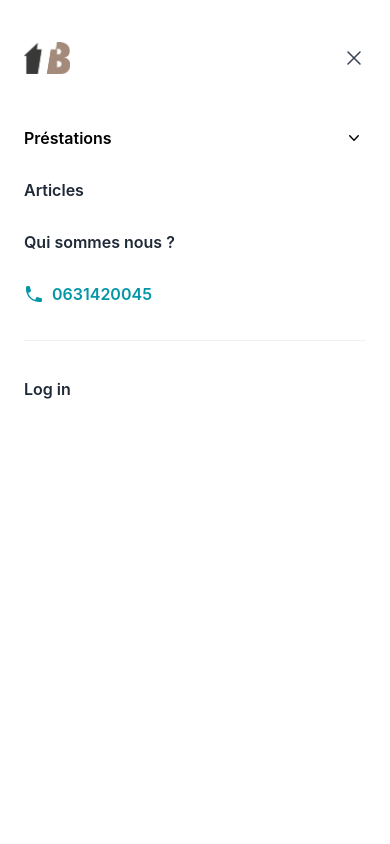
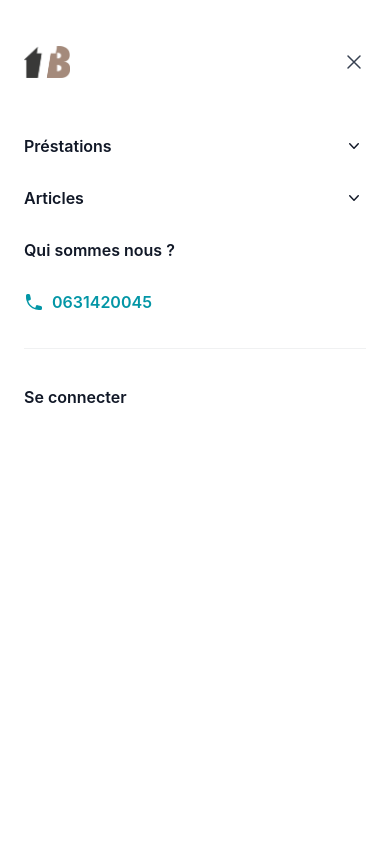
Before and after one commit to magicniclus/terabois, a Next.js app: page / in a window 390 px wide. Both pictures are taken after a click on the button "Open main menu". Shown: the top 844 px of the page. Built offline with nearby package versions, Linux system fonts and the light colour scheme.

Commit message:
Update Nav.js

```diff
--- a/components/organisms/nav/Nav.js
+++ b/components/organisms/nav/Nav.js
@@ -60,23 +60,63 @@ const callsToAction = [
   { name: "Contact", href: "#", icon: PhoneIcon },
 ];
 
+const company = [
+  {
+    name: "About us",
+    href: "#",
+    icon: SquaresPlusIcon,
+    description: "Get to know our team and our story",
+  },
+  {
+    name: "Careers",
+    href: "#",
+    icon: SquaresPlusIcon,
+    description: "Get to know our team and our story",
+  },
+  {
+    name: "Support",
+    href: "#",
+    icon: SquaresPlusIcon,
+    description: "Get to know our team and our story",
+  },
+  {
+    name: "Press",
+    href: "#",
+    icon: SquaresPlusIcon,
+    description: "Get to know our team and our story",
+  },
+  {
+    name: "Blog",
+    href: "#",
+    icon: SquaresPlusIcon,
+    description: "Get to know our team and our story",
+  },
+];
+
 function classNames(...classes) {
   return classes.filter(Boolean).join(" ");
 }
 const Nav = (props) => {
   const mobileMenuOpen = props.mobileMenuOpen;
   const setMobileMenuOpen = props.setMobileMenuOpen;
+  const withBg = props.withBg || true;
 
   return (
     <>
       <nav
-        className="mx-auto flex max-w-7xl items-center justify-between py-6"
+        className={`mx-auto flex max-w-7xl items-center justify-between py-6 ${
+          withBg ? (mobileMenuOpen ? "" : "bg-white") : ""
+        }`}
         aria-label="Global"
       >
         <div className={` lg:flex-1 ${mobileMenuOpen ? "hidden" : "flex"}`}>
-          <a href="#" className="-m-1.5 p-1.5">
+          <a href="/" className="-m-1.5 p-1.5">
             <span className="sr-only">Terabois</span>
-            <img className="h-8 w-auto" src="/img/logos/logo.png" alt="" />
+            <img
+              className="h-8 w-auto"
+              src="/img/logos/logo.png"
+              alt="terabois"
+            />
           </a>
         </div>
         <div className={`${mobileMenuOpen ? "hidden" : "flex lg:flex-1"}`}>
@@ -167,14 +207,14 @@ const Nav = (props) => {
         open={mobileMenuOpen}
         onClose={setMobileMenuOpen}
       >
-        <div className="fixed inset-0 z-10" />
+        <div className="fixed inset-0 z-100" />
         <Dialog.Panel className="fixed inset-y-0 right-0 z-10 w-full overflow-y-auto bg-white px-6 py-6 sm:max-w-sm sm:ring-1 sm:ring-gray-800/10">
           <div className="flex items-center justify-between">
-            <a href="#" className="-m-1.5 p-1.5 py-6">
+            <a href="#" className="-m-1.5 p-1.5 py-7">
               <span className="sr-only">Terabois</span>
               <img
                 className="h-8 w-auto"
-                src="./img/logos/logo.png"
+                src="/img/logos/logo.png"
                 alt="terabois"
               />
             </a>
@@ -183,7 +223,7 @@ const Nav = (props) => {
               className="-m-2.5 rounded-md p-2.5 text-gray-700"
               onClick={() => setMobileMenuOpen(false)}
             >
-              <span className="sr-only">Close menu</span>
+              <span className="sr-only">Fermer le menu</span>
               <XMarkIcon className="h-6 w-6" aria-hidden="true" />
             </button>
           </div>
@@ -193,7 +233,7 @@ const Nav = (props) => {
                 <Disclosure as="div" className="-mx-3">
                   {({ open }) => (
                     <>
-                      <Disclosure.Button className="flex w-full items-center justify-between rounded-lg py-2 pl-3 pr-3.5 text-base font-semibold leading-7 hover:bg-gray-50">
+                      <Disclosure.Button className="flex w-full items-center justify-between rounded-lg py-2 pl-3 pr-3.5 text-base font-semibold leading-7 text-gray-900 hover:bg-gray-50">
                         Préstations
                         <ChevronDownIcon
                           className={classNames(
@@ -209,7 +249,36 @@ const Nav = (props) => {
                             key={item.name}
                             as="a"
                             href={item.href}
-                            className="block rounded-lg py-2 pl-6 pr-3 text-sm font-semibold leading-7 text-gray-800 hover:bg-gray-50"
+                            className="block rounded-lg py-2 pl-6 pr-3 text-sm font-semibold leading-7 text-gray-900 hover:bg-gray-50"
+                          >
+                            {item.name}
+                          </Disclosure.Button>
+                        ))}
+                      </Disclosure.Panel>
+                    </>
+                  )}
+                </Disclosure>
+
+                <Disclosure as="div" className="-mx-3">
+                  {({ open }) => (
+                    <>
+                      <Disclosure.Button className="flex w-full items-center justify-between rounded-lg py-2 pl-3 pr-3.5 text-base font-semibold leading-7 text-gray-900 hover:bg-gray-50">
+                        Articles
+                        <ChevronDownIcon
+                          className={classNames(
+                            open ? "rotate-180" : "",
+                            "h-5 w-5 flex-none"
+                          )}
+                          aria-hidden="true"
+                        />
+                      </Disclosure.Button>
+                      <Disclosure.Panel className="mt-2 space-y-2">
+                        {[...company].map((item) => (
+                          <Disclosure.Button
+                            key={item.name}
+                            as="a"
+                            href={item.href}
+                            className="block rounded-lg py-2 pl-6 pr-3 text-sm font-semibold leading-7 text-gray-900 hover:bg-gray-50"
                           >
                             {item.name}
                           </Disclosure.Button>
@@ -220,16 +289,11 @@ const Nav = (props) => {
                 </Disclosure>
                 <a
                   href="#"
-                  className="-mx-3 block rounded-lg px-3 py-2 text-base font-semibold leading-7 text-gray-800 hover:bg-gray-50"
-                >
-                  Articles
-                </a>
-                <a
-                  href="#"
-                  className="-mx-3 block rounded-lg px-3 py-2 text-base font-semibold leading-7 text-gray-800 hover:bg-gray-50"
+                  className="-mx-3 block rounded-lg px-3 py-2 text-base font-semibold leading-7 text-gray-900 hover:bg-gray-50"
                 >
                   Qui sommes nous ?
                 </a>
+
                 <a
                   href="#"
                   className="-mx-3 rounded-lg px-3 py-2 text-base font-semibold leading-7 text-blue hover:text-blueClear hover:bg-gray-50 flex items-center"
@@ -244,9 +308,9 @@ const Nav = (props) => {
               <div className="py-6">
                 <a
                   href="#"
-                  className="-mx-3 block rounded-lg px-3 py-2.5 text-base font-semibold leading-7 text-gray-800 hover:bg-gray-50"
+                  className="-mx-3 block rounded-lg px-3 py-2.5 text-base font-semibold leading-7 text-gray-900 hover:bg-gray-50"
                 >
-                  Log in
+                  Se connecter
                 </a>
               </div>
             </div>
```
